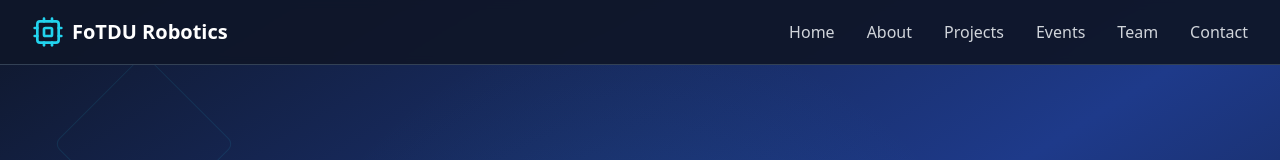
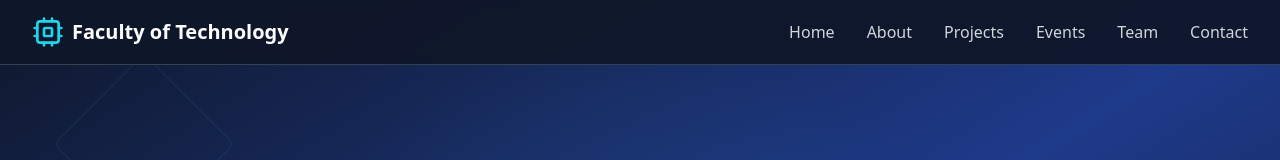
Before and after one commit to keonerf/embeddo, a React (Vite) app: page / in a window 1280 px wide. Shown: the top 160 px of the page. Built offline with nearby package versions, Linux system fonts and the light colour scheme.

Commit message:
chore: Update navigation

```diff
--- a/src/components/Navigation.tsx
+++ b/src/components/Navigation.tsx
@@ -21,7 +21,7 @@ export const Navigation = () => {
         <div className="flex justify-between items-center h-16">
           <div className="flex items-center space-x-2">
             <Cpu className="h-8 w-8 text-cyan-400" />
-            <span className="font-bold text-xl">FoTDU Robotics</span>
+            <span className="font-bold text-xl">Faculty of Technology</span>
           </div>
 
           {/* Desktop Navigation */}
```
